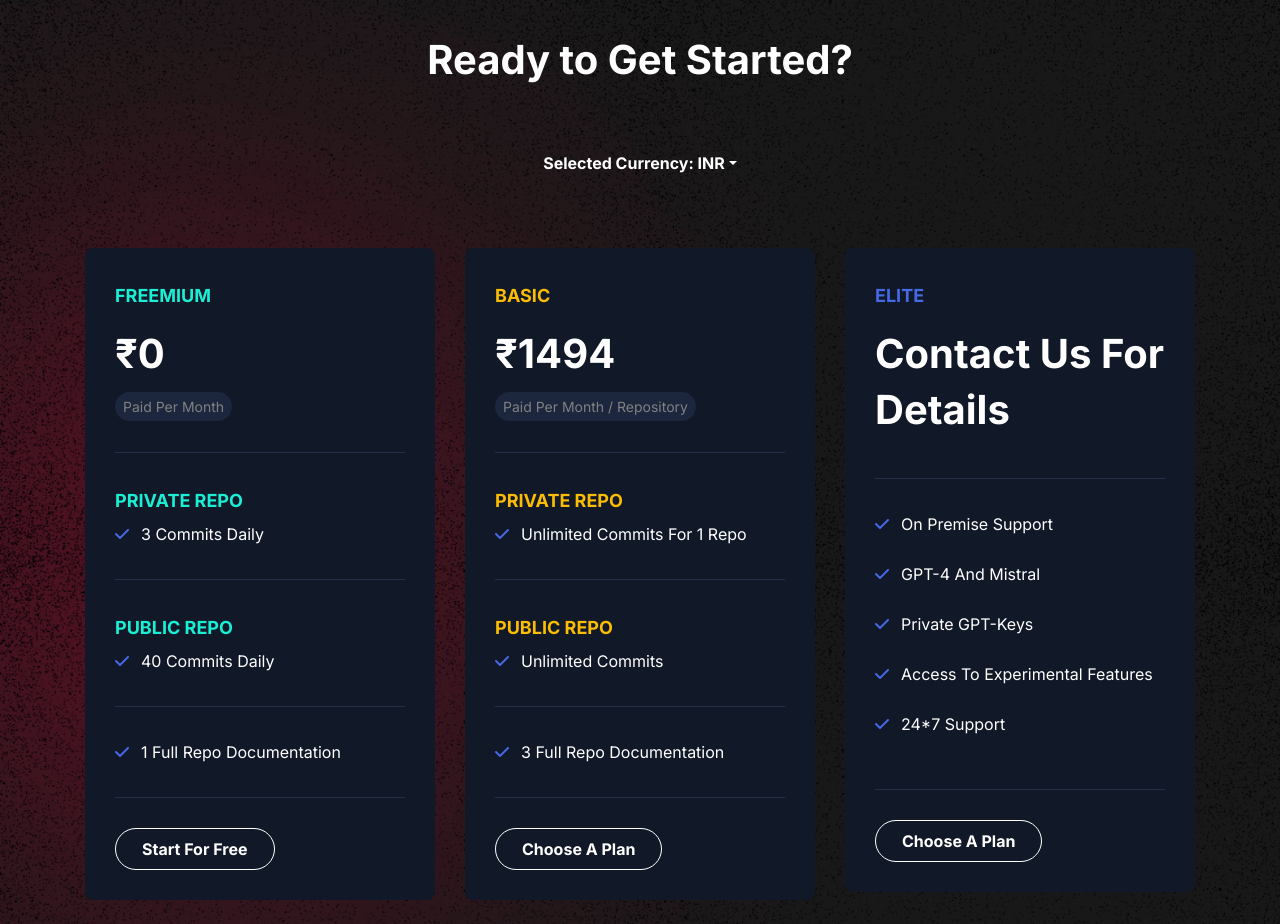
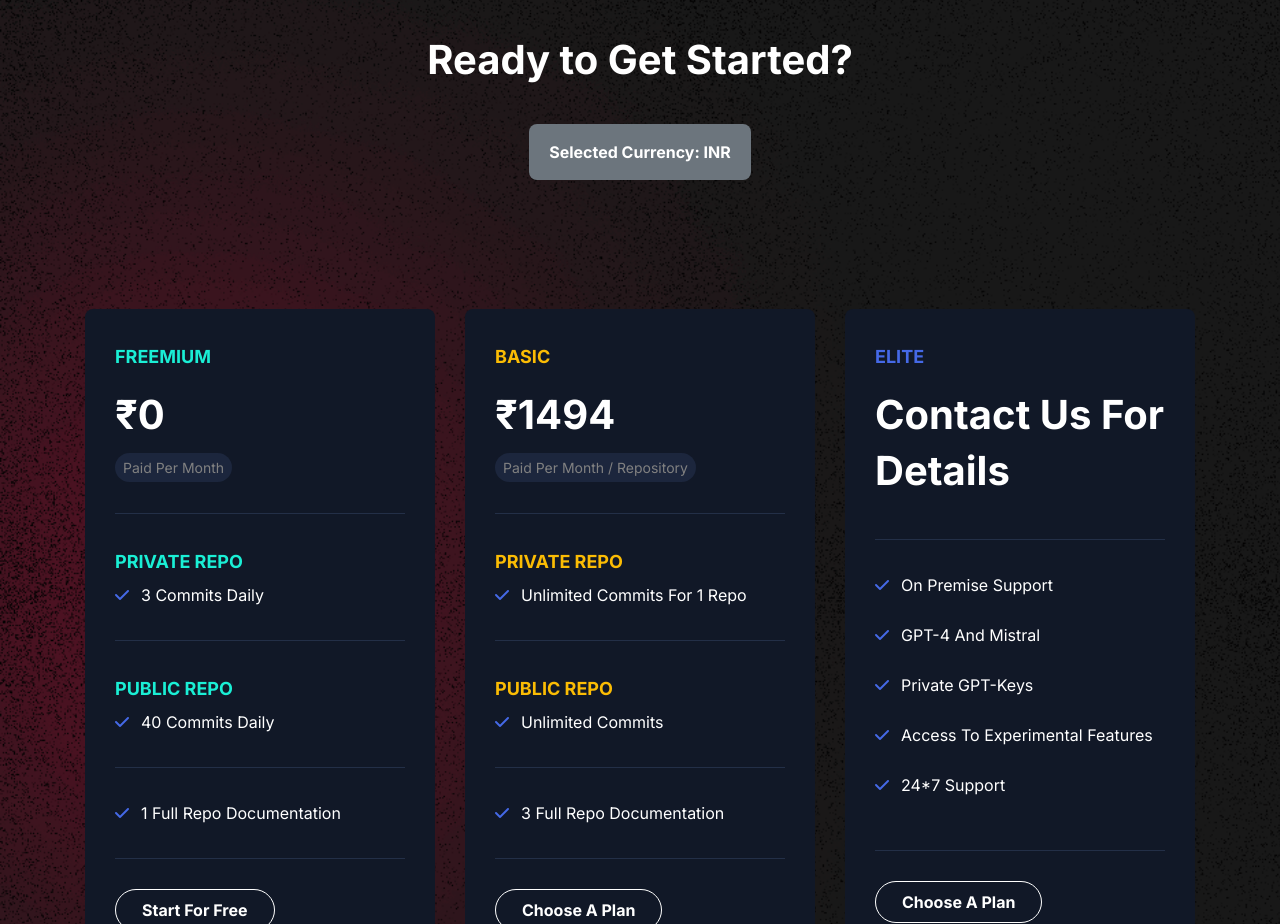
Before and after one commit to SingularityX-ai/penify-landing-page, a Next.js app: page / in a window 1280 px wide. Shown: the part 5340-6264 px from the top of the page. Built offline with nearby package versions, Linux system fonts and the light colour scheme.

Commit message:
added hook for pricing conversion, reverted to old ui, fixed user count api

```diff
--- a/src/components/container/pricing/PricingOne.tsx
+++ b/src/components/container/pricing/PricingOne.tsx
@@ -1,54 +1,20 @@
-import React, { useState, forwardRef, useEffect } from "react";
+import React, { forwardRef } from "react";
 import Link from "next/link";
-import { axiosInstance } from "@/config/axiosConfig";
+import { useConversionToINR } from "@/hooks/useConversionToINR";
+import { PricingDropdown } from "./pricingDropdown/pricingDropdown";
 import { useRouter } from "next/router";
-
-let exchangeRateUSDToINR = 83; // Example static exchange rate
 
 const PricingOne = forwardRef<HTMLDivElement>(function (_, ref) {
   const router = useRouter();
-  const [currency, setCurrency] = useState(router.query.currency || "INR"); // Default currency
-  const [showDropdown, setShowDropdown] = useState(false);
-  const toggleDropdown = () => setShowDropdown(!showDropdown);
 
-  const showCurrencySymbol = () => {
-    return currency === "USD" ? "$" : "₹";
-  };
-
-  const convertPrices = (priceInUSD: number) => {
-    const value = currency === "USD" ? priceInUSD : priceInUSD * exchangeRateUSDToINR;
-    return value.toFixed(0);
-  };
-
-  useEffect(() => {
-    axiosInstance
-      .get("/v1/analytics/conversionRates")
-      .then(({ data }) => (exchangeRateUSDToINR = data))
-      .catch((error) => {
-        console.error("Error fetching conversion rates", error);
-        exchangeRateUSDToINR = 82; // Example static exchange rate
-      });
-  }, []);
-
-  const updateCurrency = (currency: string) => {
-    setCurrency(currency);
-    setShowDropdown(false);
-
-    router.push(
-      {
-        pathname: router.pathname,
-        query: { ...router.query, currency },
-      },
-      undefined,
-      { shallow: true, scroll: false }
-    );
-  };
-
-  useEffect(() => {
-    if (router.query.currency && router.query.currency !== currency) {
-      setCurrency(router.query.currency);
-    }
-  }, [router.query.currency]);
+  const {
+    currency,
+    isDropdownOpen,
+    toggleDropdown,
+    updateCurrency,
+    getCurrencySymbol,
+    convertPrice,
+  } = useConversionToINR();
 
   return (
     <section className="section pricing-two bg-img" ref={ref}>
@@ -61,49 +27,17 @@ const PricingOne = forwardRef<HTMLDivElement>(function (_, ref) {
               data-aos-duration="400"
             >
               <h2 className="h2">Ready to Get Started?</h2>
+
+              <PricingDropdown
+                currency={currency}
+                updateCurrency={updateCurrency}
+                isDropdownOpen={isDropdownOpen}
+                toggleDropdown={toggleDropdown}
+              />
             </div>
           </div>
         </div>
-        <div className="row justify-content-center">
-          <div className="col-12 col-xl-6">
-            <div
-              className="section__header"
-              data-aos="fade-up"
-              data-aos-duration="400"
-              >
-              <div className="dropdown">
-                <button
-                  className="btn btn-secondary dropdown-toggle"
-                  type="button"
-                  onClick={toggleDropdown}
-                  >
-                  Selected Currency: {currency}
-                </button>
-                {showDropdown && (
-                  <ul
-                    className="dropdown-menu show"
-                    style={{ display: "inline-block" }}
-                    >
-                    <li>
-                      <a
-                        className="dropdown-item"
-                        onClick={() => updateCurrency("USD")}>
-                        USD
-                      </a>
-                    </li>
-                    <li>
-                      <a
-                        className="dropdown-item"
-                        onClick={() => updateCurrency("INR")}>
-                        INR
-                      </a>
-                    </li>
-                  </ul>
-                )}
-              </div>
-            </div>
-          </div>
-        </div>
+
         <div className="row items-gap">
           <div className="col-12 col-md-6 col-xl-4">
             <div
@@ -116,8 +50,8 @@ const PricingOne = forwardRef<HTMLDivElement>(function (_, ref) {
               <div className="meta">
                 <div className="content">
                   <h2 className="h2 title">
-                    {showCurrencySymbol()}
-                    {convertPrices(0)}
+                    {getCurrencySymbol()}
+                    {convertPrice(0)}
                   </h2>
                   <p>paid per month</p>
                 </div>
@@ -144,7 +78,9 @@ const PricingOne = forwardRef<HTMLDivElement>(function (_, ref) {
               </ul>
               <hr />
               <Link
-                href={`https://dashboard.penify.dev/profile/payments?currency=${router.query.currency ?? "INR"}`}
+                href={`https://dashboard.penify.dev/profile/payments?currency=${
+                  router.query.currency ?? "INR"
+                }`}
                 target="_blank"
                 className="btn btn--ocotonary"
               >
@@ -163,8 +99,8 @@ const PricingOne = forwardRef<HTMLDivElement>(function (_, ref) {
               <div className="meta">
                 <div className="content">
                   <h2 className="h2 title">
-                    {showCurrencySymbol()}
-                    {convertPrices(18)}
+                    {getCurrencySymbol()}
+                    {convertPrice(18)}
                   </h2>
                   <p>paid per month / repository</p>
                 </div>
@@ -173,7 +109,8 @@ const PricingOne = forwardRef<HTMLDivElement>(function (_, ref) {
               <h5 className="h5 title">Private Repo</h5>
               <ul>
                 <li>
-                  <i className="fa-solid fa-check"></i>Unlimited Commits for 1 Repo
+                  <i className="fa-solid fa-check"></i>Unlimited Commits for 1
+                  Repo
                 </li>
                 {/* <li>
                   <i className="fa-solid fa-check"></i>1 Full Repo
@@ -194,7 +131,9 @@ const PricingOne = forwardRef<HTMLDivElement>(function (_, ref) {
               </ul>
               <hr />
               <Link
-                href={`https://dashboard.penify.dev/profile/payments?currency=${router.query.currency ?? "INR"}`}
+                href={`https://dashboard.penify.dev/profile/payments?currency=${
+                  router.query.currency ?? "INR"
+                }`}
                 target="_blank"
                 className="btn btn--ocotonary"
               >
@@ -291,9 +230,12 @@ const PricingOne = forwardRef<HTMLDivElement>(function (_, ref) {
               </ul>
               <hr />
               <Link
-                href={`https://dashboard.penify.dev/profile/payments?currency=${router.query.currency ?? "INR"}`}
+                href={`https://dashboard.penify.dev/profile/payments?currency=${
+                  router.query.currency ?? "INR"
+                }`}
                 target="_blank"
-                className="btn btn--ocotonary">
+                className="btn btn--ocotonary"
+              >
                 choose a plan
               </Link>
             </div>
--- /dev/null
+++ b/src/components/container/pricing/pricingDropdown/pricingDropdown.tsx
@@ -0,0 +1,56 @@
+import { CurrencyType } from "@/hooks/useConversionToINR";
+
+type PricingDropdownProps = {
+  toggleDropdown: () => void;
+  currency: CurrencyType;
+  isDropdownOpen: boolean;
+  updateCurrency: (currencyType: CurrencyType) => void;
+};
+
+export const PricingDropdown = ({
+  toggleDropdown,
+  currency,
+  isDropdownOpen,
+  updateCurrency,
+}: PricingDropdownProps) => {
+  return (
+    <div
+      className={`dropdown d-inline-block ${isDropdownOpen ? "show" : ""}`}
+      style={{ marginBlock: "36px 64px" }}
+    >
+      <button
+        className="btn btn-secondary"
+        aria-expanded={isDropdownOpen}
+        type="button"
+        onClick={toggleDropdown}
+        style={{
+          padding: "20px",
+          borderRadius: "8px",
+          background: "var(--bs-btn-bg)",
+        }}
+      >
+        Selected Currency: {currency}
+      </button>
+
+      <ul
+        className={`dropdown-menu ${isDropdownOpen ? "show" : ""}`}
+        style={{
+          left: "50%",
+          transform: "translateX(-50%)",
+          marginTop: "4px",
+        }}
+      >
+        {["INR", "USD"].map((currencyType, index) => (
+          <li key={`currency-type-${index}`}>
+            <button
+              className="dropdown-item"
+              onClick={() => updateCurrency(currencyType as CurrencyType)}
+            >
+              {currencyType}
+            </button>
+          </li>
+        ))}
+      </ul>
+    </div>
+  );
+};
--- a/src/components/layout/Header.tsx
+++ b/src/components/layout/Header.tsx
@@ -45,7 +45,7 @@ export default function Header({ isNavOpen, setIsNavOpen }: HeaderProps) {
     window.addEventListener("scroll", handleScroll);
 
     // Fetch data on component mount
-    axiosInstance.get("v1/analytics/usage/count").then(({ data }) => setCounter(data));
+    axiosInstance.get("/v1/analytics/usage/count").then(({ data }) => setCounter(data));
 
     return () => {
       window.removeEventListener("resize", handleResize);
--- /dev/null
+++ b/src/hooks/useConversionToINR.ts
@@ -0,0 +1,85 @@
+import { axiosInstance } from "@/config/axiosConfig";
+import { useRouter } from "next/router";
+import { useCallback, useEffect, useState } from "react";
+
+export type CurrencyType = "USD" | "INR";
+
+const exchangeRateUSDToINR = 83;
+
+export const useConversionToINR = () => {
+  const router = useRouter();
+  const [currency, setCurrency] = useState<CurrencyType>(
+    (router.query.currency as CurrencyType) || "INR"
+  ); // Default currency
+  const [exchangeRate, setExchangeRate] = useState(exchangeRateUSDToINR);
+  const [isDropdownOpen, setIsDropdownOpen] = useState(false);
+  const [isAnnualBilling, setIsAnnualBilling] = useState(false);
+
+  useEffect(() => {
+    const fetchExchangeRate = async () => {
+      try {
+        const { data } = await axiosInstance.get<number>(
+          "/v1/analytics/conversionRates"
+        );
+        setExchangeRate(data);
+      } catch (err) {
+        console.error("Error fetching conversion rates: ", err);
+        setExchangeRate(exchangeRateUSDToINR);
+      }
+    };
+
+    fetchExchangeRate();
+  }, []);
+
+  useEffect(() => {
+    const currencyFromQuery = router.query.currency as CurrencyType;
+
+    if (currencyFromQuery && currencyFromQuery !== currency) {
+      setCurrency(currencyFromQuery);
+    }
+  }, [router.query.currency]);
+
+  const toggleDropdown = useCallback(() => {
+    setIsDropdownOpen((prev) => !prev);
+  }, []);
+
+  const updateCurrency = useCallback((newCurrency: CurrencyType) => {
+    setCurrency(newCurrency);
+    setIsDropdownOpen(false);
+
+    // Update URL without causing navigation
+    const url = new URL(window.location.href);
+    url.searchParams.set('currency', newCurrency);
+    window.history.pushState({}, '', url.toString());
+  }, []);
+
+  const getCurrencySymbol = useCallback(() => {
+    return currency === "USD" ? "$" : "₹";
+  }, [currency]);
+
+  const convertPrice = useCallback(
+    (priceInUSD: number) => {
+      const convertedPrice =
+        currency === "USD" ? priceInUSD : priceInUSD * exchangeRate;
+
+        if (!isAnnualBilling) {
+          return convertedPrice.toFixed(0);
+        } else {
+          return parseFloat(convertedPrice.toFixed(0)) * 12;
+        }
+
+    },
+    [currency, exchangeRate, isAnnualBilling]
+  );
+
+  return {
+    currency,
+    isDropdownOpen,
+    toggleDropdown,
+    updateCurrency,
+    getCurrencySymbol,
+    convertPrice,
+    isAnnualBilling,
+    setIsAnnualBilling
+  };
+};
```
Lines whose indentation alone changed are shown as unchanged.
